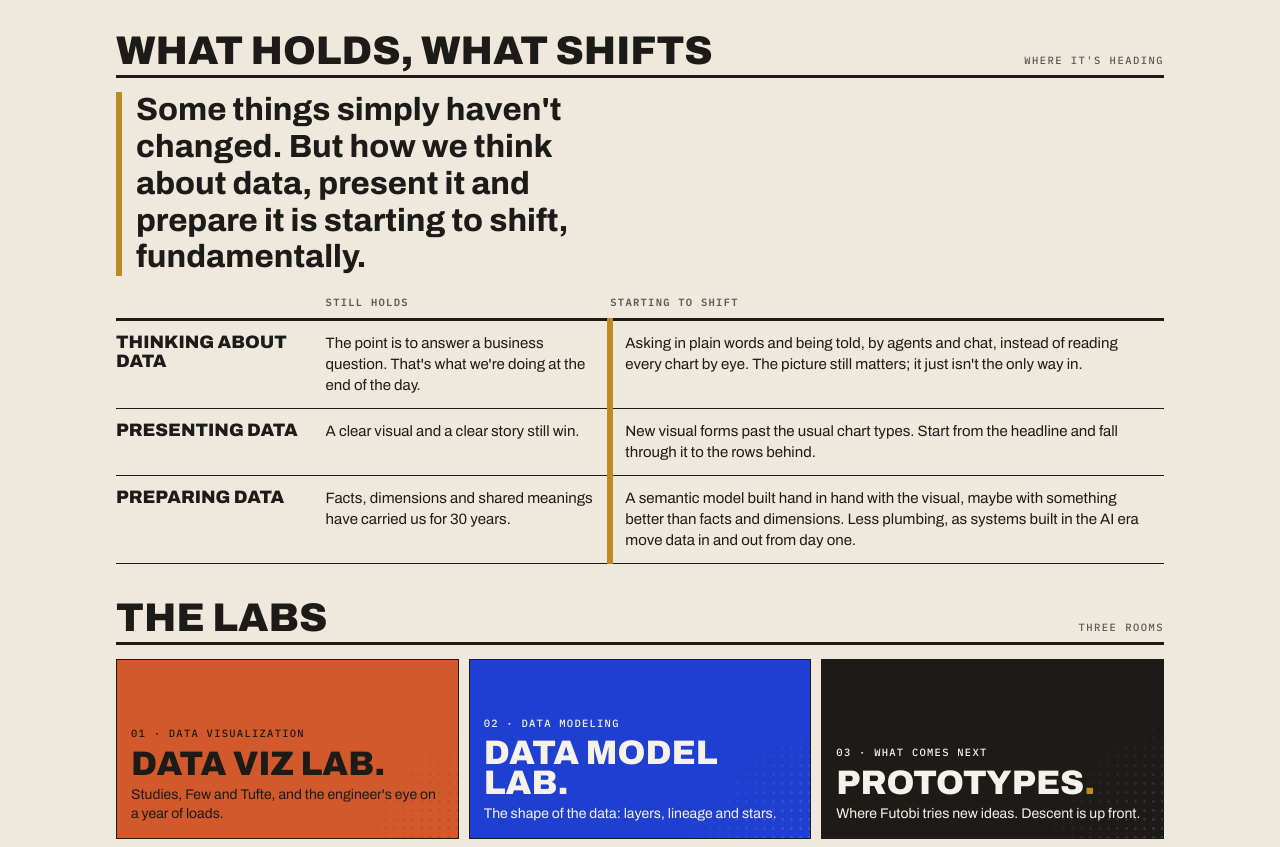
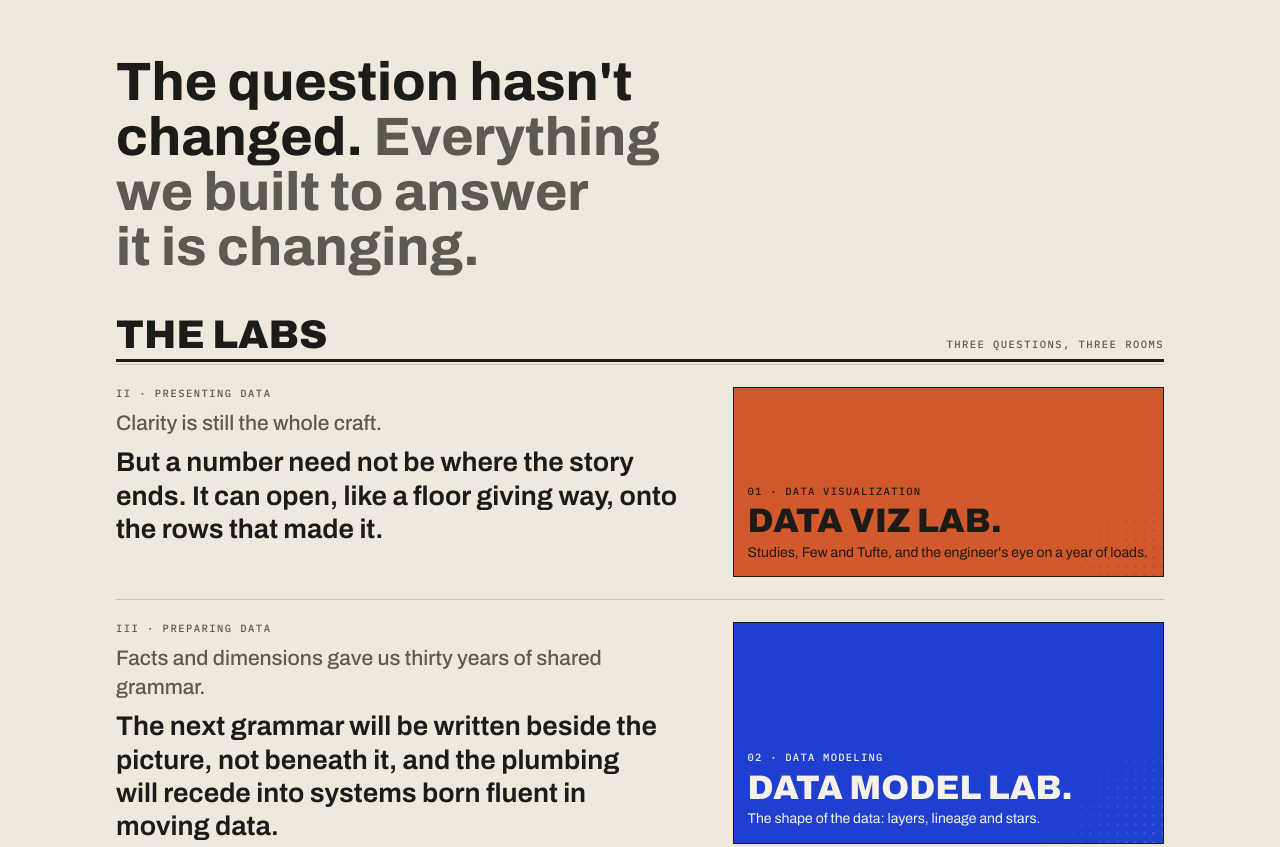
Before and after one commit to tannerspaulding/tannerspaulding.github.io, a plain HTML site: page index.html in a window 1280 px wide. Shown: the part 969-1816 px from the top of the page. Drawn offline with Linux system fonts and the light colour scheme.

Commit message:
Futobi Labs: weave what holds and what shifts into the labs
Replaces the holds/shifts table with one thesis line and a couplet beside
each lab (the Option A layout).

Co-Authored-By: Claude Opus 5.5 <noreply@anthropic.com>

```diff
--- a/index.html
+++ b/index.html
@@ -209,6 +209,18 @@ p{margin:0;max-width:60ch}
 .plate::before{content:"";position:absolute;right:-40px;bottom:-40px;width:180px;height:180px;background:radial-gradient(circle,currentColor 1.2px,transparent 1.5px) 0 0/9px 9px;opacity:.22;-webkit-mask:radial-gradient(circle at 100% 100%,#000,transparent 70%);mask:radial-gradient(circle at 100% 100%,#000,transparent 70%)}
 .plate:hover{outline:3px solid var(--ink);outline-offset:-6px}
 .p1{background:var(--sun);color:var(--ink)}.p2{background:var(--cobalt);color:#F6F2EA}.p3{background:var(--ink);color:#F6F2EA}.p3 b i{font-style:normal;color:var(--ochre)}
+.thesis{margin:0;padding-block:22px 6px;font:750 clamp(30px,5.6vw,54px)/1.02 var(--disp);font-variation-settings:"wdth" 74;max-width:19ch;text-wrap:balance}
+.thesis em{font-style:normal;color:var(--soft)}
+.lab{font:500 10.5px/1.3 var(--mono);letter-spacing:.14em;text-transform:uppercase;color:var(--soft)}
+.was{margin:0;font:500 clamp(17px,2.3vw,21px)/1.38 var(--disp);color:var(--soft);max-width:44ch}
+.now{margin:0;font:650 clamp(20px,2.8vw,27px)/1.24 var(--disp);color:var(--ink);max-width:38ch;text-wrap:pretty}
+.st{display:grid;gap:8px;padding:20px 0;border-top:1px solid var(--stone)}
+@media (min-width:760px){.st{grid-template-columns:14ch minmax(0,1fr);column-gap:28px}.st .lab{grid-row:1/3;padding-top:6px}}
+.ch{display:grid;gap:14px;padding:22px 0;border-top:1px solid var(--stone)}
+.ch .txt{display:grid;gap:8px;align-content:start}
+@media (min-width:760px){.ch{grid-template-columns:minmax(0,1.35fr) minmax(0,1fr);gap:34px;align-items:stretch}}
+.ch .plate{min-height:190px}
+.opt{font:600 10.5px/1.4 var(--mono);letter-spacing:.14em;text-transform:uppercase;background:var(--ink);color:var(--paper);padding:3px 6px}
 </style></head><body>
 <header class="top"><div class="wrap"><a class="wm" href="/"><b>Futobi</b><span>/ Labs</span></a><a class="pill" href="https://github.com/tannerspaulding" rel="noopener">GitHub ↗</a></div></header>
 
@@ -232,25 +244,14 @@ p{margin:0;max-width:60ch}
 </section>
 
 <section class="sec">
-  <div class="sh"><h3>What holds, what shifts</h3><span>where it's heading</span></div>
-  <div class="prose"><p class="pull">Some things simply haven't changed. But how we think about data, present it and prepare it is starting to shift, fundamentally.</p></div>
-  <table class="shift">
-    <thead><tr><th></th><th>Still holds</th><th>Starting to shift</th></tr></thead>
-    <tbody>
-      <tr><td>Thinking about data</td><td>The point is to answer a business question. That's what we're doing at the end of the day.</td><td>Asking in plain words and being told, by agents and chat, instead of reading every chart by eye. The picture still matters; it just isn't the only way in.</td></tr>
-      <tr><td>Presenting data</td><td>A clear visual and a clear story still win.</td><td>New visual forms past the usual chart types. Start from the headline and fall through it to the rows behind.</td></tr>
-      <tr><td>Preparing data</td><td>Facts, dimensions and shared meanings have carried us for 30 years.</td><td>A semantic model built hand in hand with the visual, maybe with something better than facts and dimensions. Less plumbing, as systems built in the AI era move data in and out from day one.</td></tr>
-    </tbody>
-  </table>
+  <p class="thesis">The question hasn't changed. <em>Everything we built to answer it is changing.</em></p>
 </section>
 
 <section class="sec">
-  <div class="sh"><h3>The labs</h3><span>three rooms</span></div>
-  <div class="plates">
-    <a class="plate p1" href="/dataviz-lab/"><span>01 · Data visualization</span><b>Data viz lab.</b><p>Studies, Few and Tufte, and the engineer's eye on a year of loads.</p></a>
-    <a class="plate p2" href="/datamodel-lab/"><span>02 · Data modeling</span><b>Data model lab.</b><p>The shape of the data: layers, lineage and stars.</p></a>
-    <a class="plate p3" href="#prototypes"><span>03 · What comes next</span><b>Prototypes<i>.</i></b><p>Where Futobi tries new ideas. Descent is up front.</p></a>
-  </div>
+  <div class="sh"><h3>The labs</h3><span>three questions, three rooms</span></div>
+  <div class="ch"><div class="txt"><span class="lab">II · Presenting data</span><p class="was">Clarity is still the whole craft.</p><p class="now">But a number need not be where the story ends. It can open, like a floor giving way, onto the rows that made it.</p></div><a class="plate p1" href="/dataviz-lab/"><span>01 · Data visualization</span><b>Data viz lab.</b><p>Studies, Few and Tufte, and the engineer's eye on a year of loads.</p></a></div>
+  <div class="ch"><div class="txt"><span class="lab">III · Preparing data</span><p class="was">Facts and dimensions gave us thirty years of shared grammar.</p><p class="now">The next grammar will be written beside the picture, not beneath it, and the plumbing will recede into systems born fluent in moving data.</p></div><a class="plate p2" href="/datamodel-lab/"><span>02 · Data modeling</span><b>Data model lab.</b><p>The shape of the data: layers, lineage and stars.</p></a></div>
+  <div class="ch"><div class="txt"><span class="lab">I · Thinking about data</span><p class="was">Data has only ever existed to answer a question someone actually has.</p><p class="now">Now the question can be asked aloud, and the answer can speak. The picture is still the most honest witness. It is no longer the only one.</p></div><a class="plate p3" href="#prototypes"><span>03 · What comes next</span><b>Prototypes<i>.</i></b><p>Where Futobi tries new ideas. Descent is up front.</p></a></div>
 </section>
 
 <section class="sec" id="prototypes">
```
